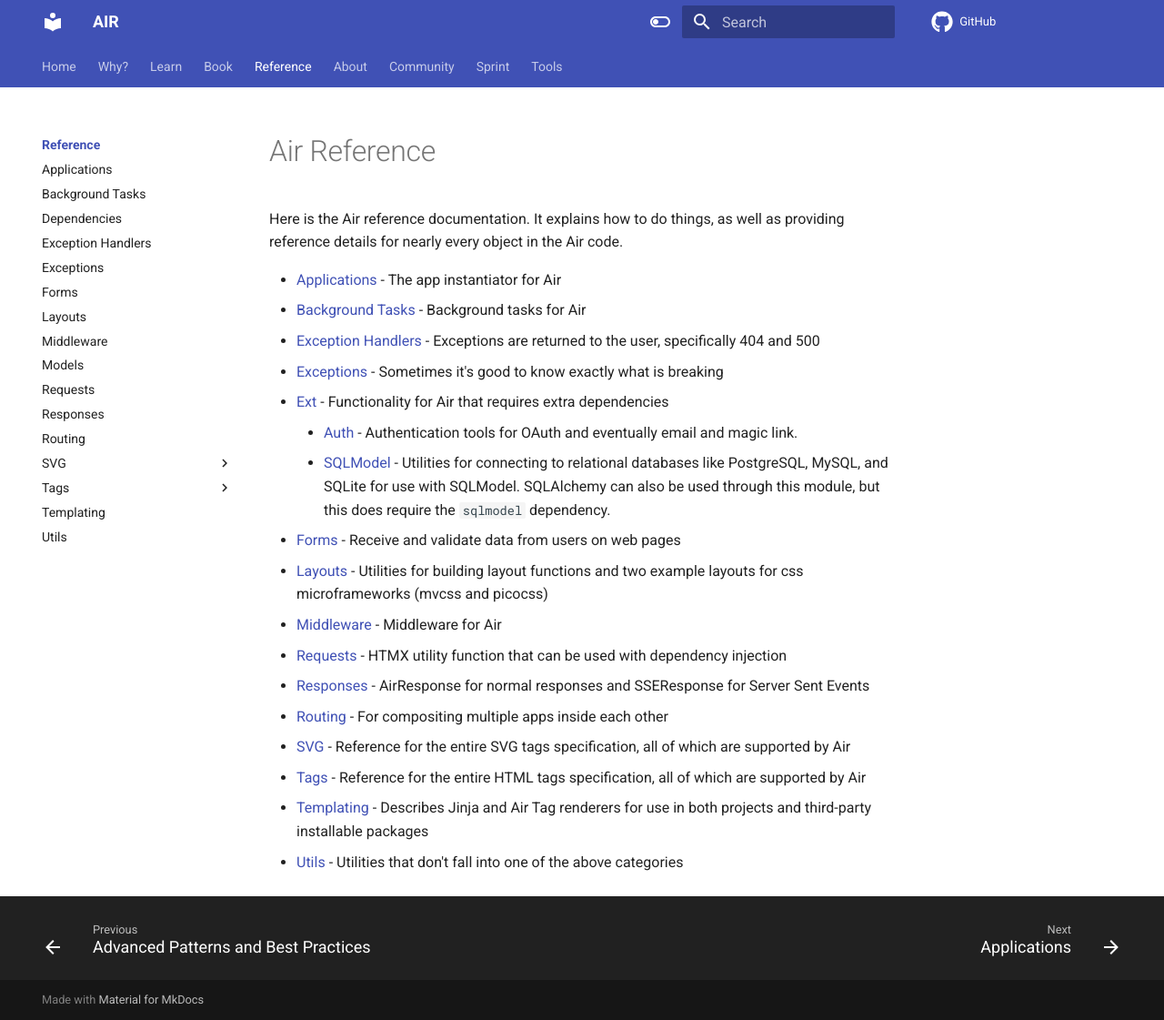
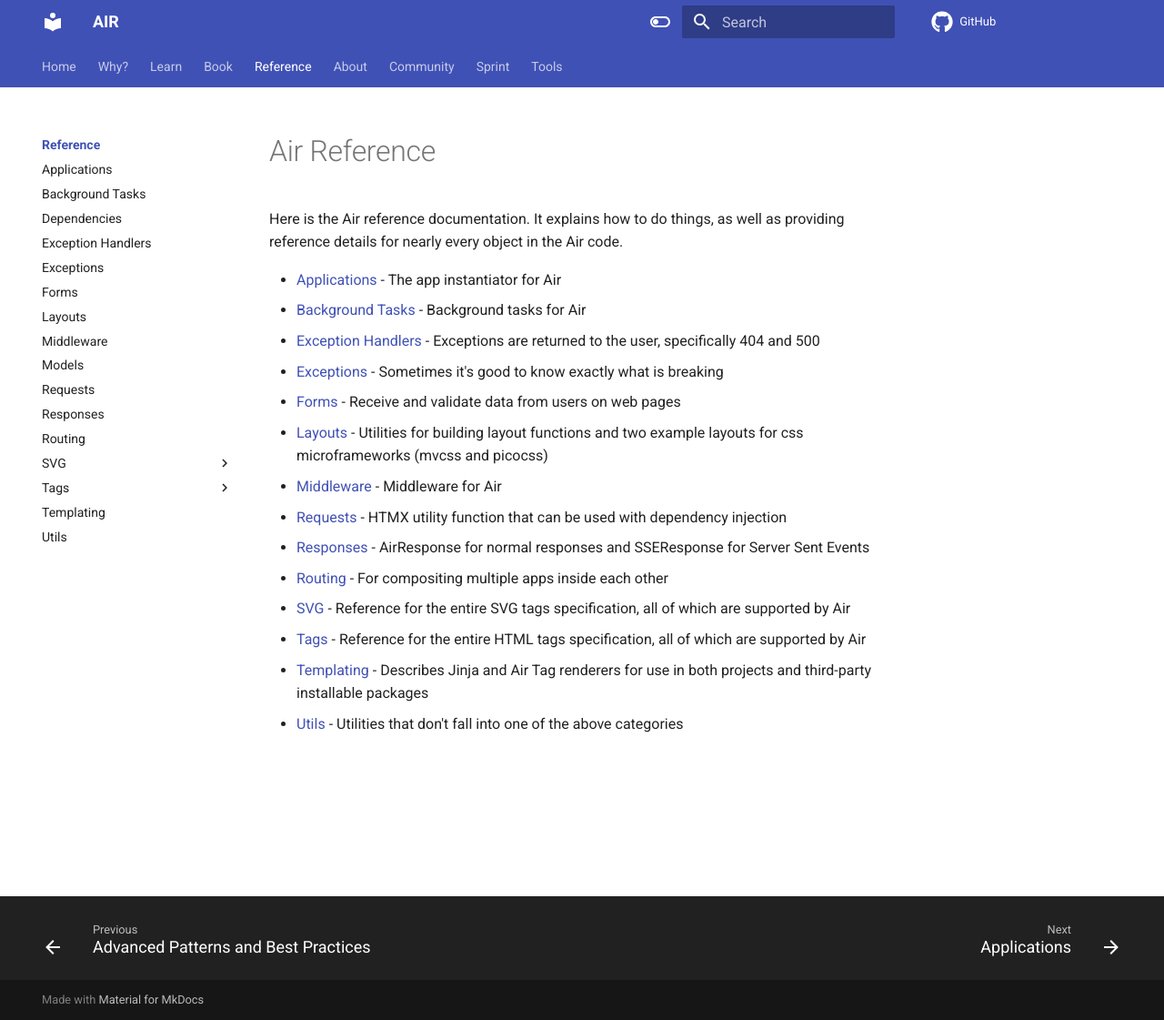
Before and after one commit to feldroy/air, an MkDocs documentation site: the page built from docs/api/index.md, in a window 1280 px wide and 1121 px high. Shown: the whole window at 91% size. Built offline with MkDocs 1.6.1 and Material for MkDocs 9.7.7, drawn with Linux system fonts in a browser that asks for light colours; comment, search, counter and statistics services are not loaded.

Commit message:
Remove links to old docs
Co-authored-by: Audrey Roy Greenfeld <audrey@feldroy.com>

```diff
--- a/docs/api/index.md
+++ b/docs/api/index.md
@@ -6,9 +6,6 @@ Here is the Air reference documentation. It explains how to do things, as well a
 - [Background Tasks](../api/background.md) - Background tasks for Air
 - [Exception Handlers](../api/exception_handlers.md) - Exceptions are returned to the user, specifically 404 and 500
 - [Exceptions](../api/exceptions.md) - Sometimes it's good to know exactly what is breaking
-- [Ext](../api/ext/index.md) - Functionality for Air that requires extra dependencies
-    - [Auth](../api/ext/auth.md) - Authentication tools for OAuth and eventually email and magic link.
-    - [SQLModel](../api/ext/sqlmodel.md) - Utilities for connecting to relational databases like PostgreSQL, MySQL, and SQLite for use with SQLModel. SQLAlchemy can also be used through this module, but this does require the `sqlmodel` dependency.
 - [Forms](../api/forms.md) - Receive and validate data from users on web pages
 - [Layouts](../api/layouts.md) - Utilities for building layout functions and two example layouts for css microframeworks (mvcss and picocss)
 - [Middleware](../api/middleware.md) - Middleware for Air
```
